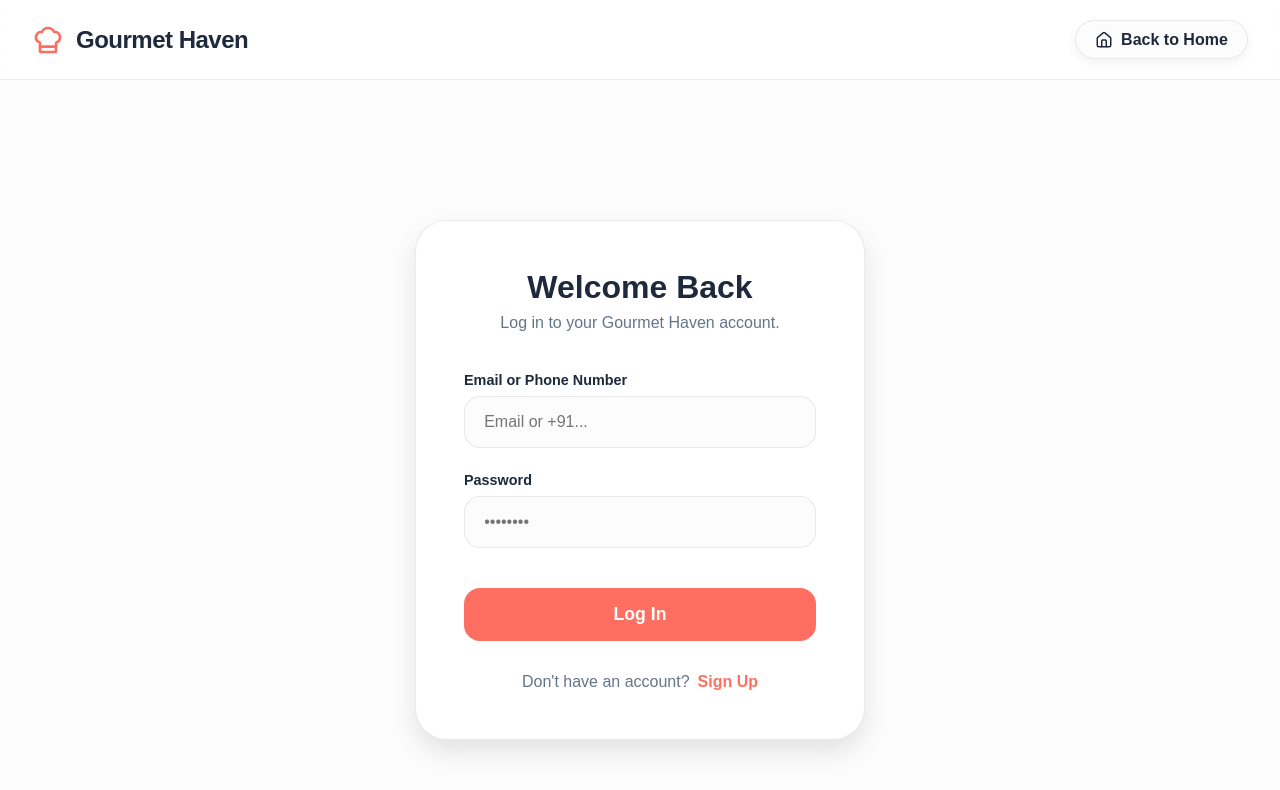
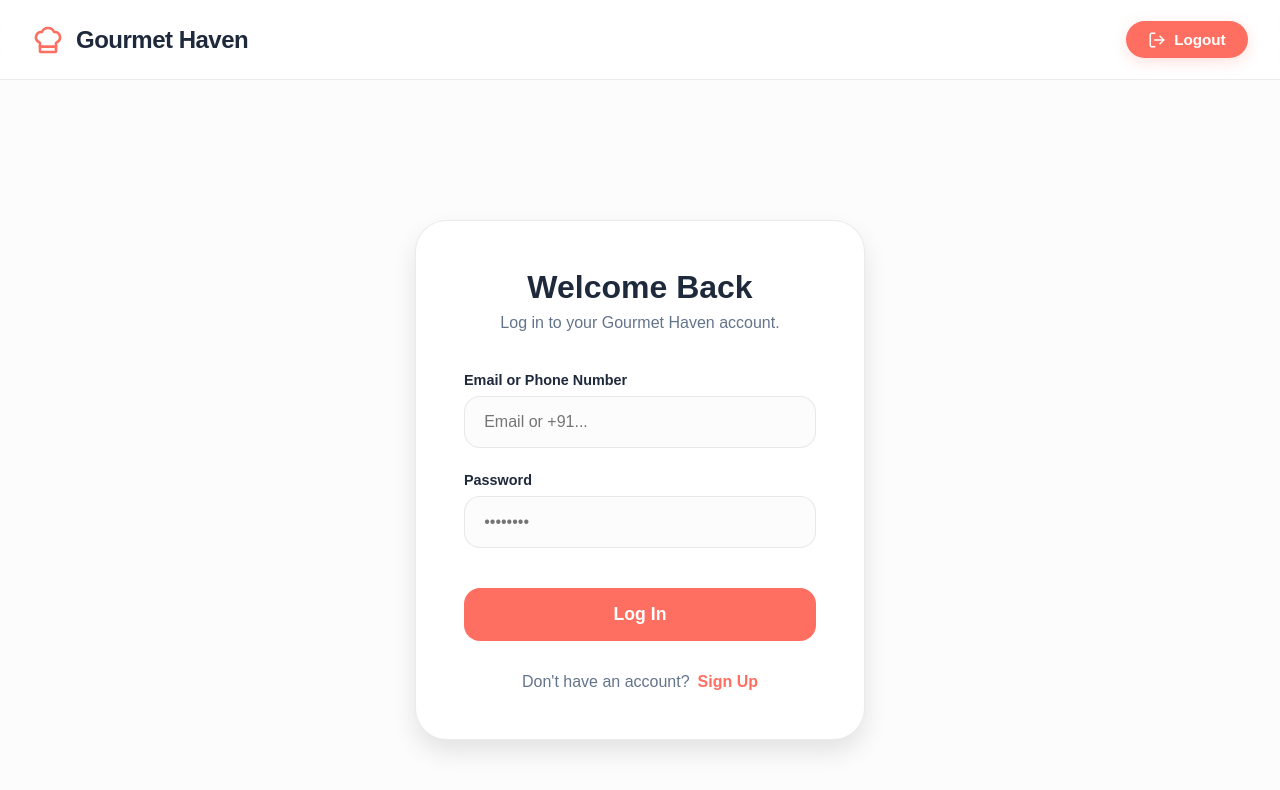
Before and after one commit to RiteshKumar2e/Food-Receipe-app, a React (Vite) app in the folder frontend/: page /login in a window 1280 px wide. Shown: the top 790 px of the page. Built offline with nearby package versions, Linux system fonts and the light colour scheme.

Commit message:
Dashboard updated

```diff
--- a/frontend/src/components/Navbar.jsx
+++ b/frontend/src/components/Navbar.jsx
@@ -1,13 +1,13 @@
 import React, { useState } from 'react';
 import { Link, useNavigate, useLocation } from 'react-router-dom';
-import { Search, ChefHat, User, Globe, ChevronDown, UserPlus, LogIn, LayoutDashboard, Menu, X, Home as HomeIcon } from 'lucide-react';
+import { Search, ChefHat, User, Globe, ChevronDown, UserPlus, LogIn, LayoutDashboard, Menu, X, Home as HomeIcon, LogOut } from 'lucide-react';
 import { useAuth } from '../context/AuthContext';
 import '../styles/Navbar.css';
 
 const Navbar = () => {
     const navigate = useNavigate();
     const location = useLocation();
-    const { user, token } = useAuth();
+    const { user, token, logout } = useAuth();
     const [query, setQuery] = useState('');
     const [showCountry, setShowCountry] = useState(false);
 
@@ -34,7 +34,7 @@ const Navbar = () => {
         setShowCountry(false);
     };
 
-    // Landing Page Navbar (Restored to previous version with sections)
+    // Landing Page Navbar
     if (isLandingPage) {
         return (
             <nav className="navbar landing-nav">
@@ -68,7 +68,7 @@ const Navbar = () => {
         );
     }
 
-    // App / Dashboard / Search / Recipe Navbar (Minimalist version for internal pages)
+    // App / Dashboard / Search / Recipe Navbar
     return (
         <nav className="navbar app-minimal-nav">
             <div className="nav-container">
@@ -78,10 +78,10 @@ const Navbar = () => {
                 </Link>
 
                 <div className="nav-links">
-                    <Link to="/" className="nav-link back-home-btn">
-                        <HomeIcon size={18} />
-                        Back to Home
-                    </Link>
+                    <button onClick={logout} className="nav-link logout-nav-btn">
+                        <LogOut size={18} />
+                        Logout
+                    </button>
                 </div>
             </div>
         </nav>
--- a/frontend/src/pages/Dashboard.jsx
+++ b/frontend/src/pages/Dashboard.jsx
@@ -26,9 +26,6 @@ const Dashboard = () => {
                         <h1>Hi, {user.name}! 👋</h1>
                         <p>Welcome to your personal culinary dashboard.</p>
                     </div>
-                    <button className="view-all-btn" style={{ background: '#ff6f61', color: 'white', borderColor: '#ff6f61' }} onClick={logout}>
-                        <LogOut size={18} /> Logout
-                    </button>
                 </header>
 
                 <section className="search-widget">
--- a/frontend/src/styles/Navbar.css
+++ b/frontend/src/styles/Navbar.css
@@ -97,20 +97,26 @@
 }
 
 /* Minimalist Back Button for internal pages */
-.back-home-btn {
+.logout-nav-btn {
     display: flex;
     align-items: center;
     gap: 0.5rem;
-    padding: 0.6rem 1.2rem;
-    background: var(--bg-main);
-    border: 1px solid var(--glass-border);
+    padding: 0.6rem 1.4rem;
+    background: #ff6f61;
+    color: white !important;
+    border: none;
     border-radius: 50px;
-    box-shadow: var(--shadow-sm);
+    cursor: pointer;
+    font-size: 0.95rem;
+    font-weight: 700;
+    transition: var(--transition);
+    box-shadow: 0 4px 15px rgba(255, 111, 97, 0.2);
 }
 
-.back-home-btn:hover {
-    background: white;
-    border-color: var(--primary);
+.logout-nav-btn:hover {
+    background: #e65b50;
+    transform: translateY(-2px);
+    box-shadow: 0 6px 20px rgba(255, 111, 97, 0.3);
 }
 
 @media (max-width: 992px) {
```
